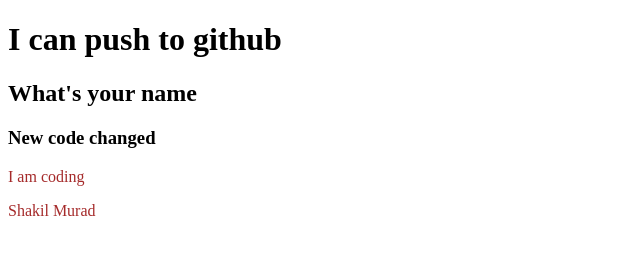
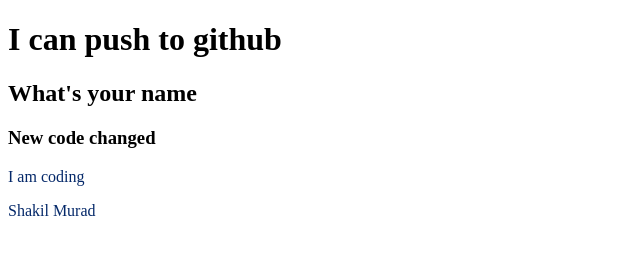
Before and after one commit to ShakilMurad99/my-second-repo, a plain HTML site: page index.html in a window 1280 px wide. Shown: the whole page, without its empty margins (0-640 px from the left). Drawn offline with Linux system fonts and the light colour scheme.

Commit message:
color changed

```diff
--- a/style.css
+++ b/style.css
@@ -1,3 +1,3 @@
 p{
-    color: brown;
+    color: rgb(4, 40, 105);
 }
```
